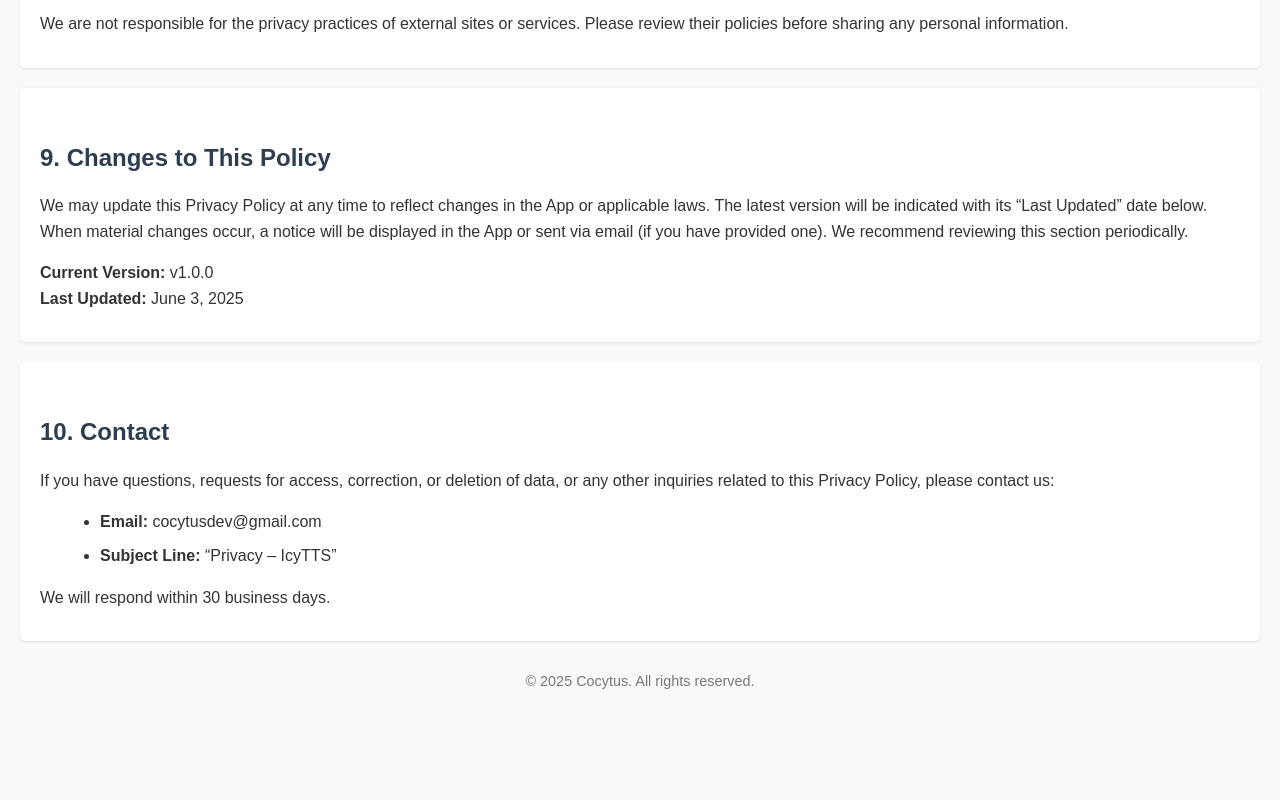
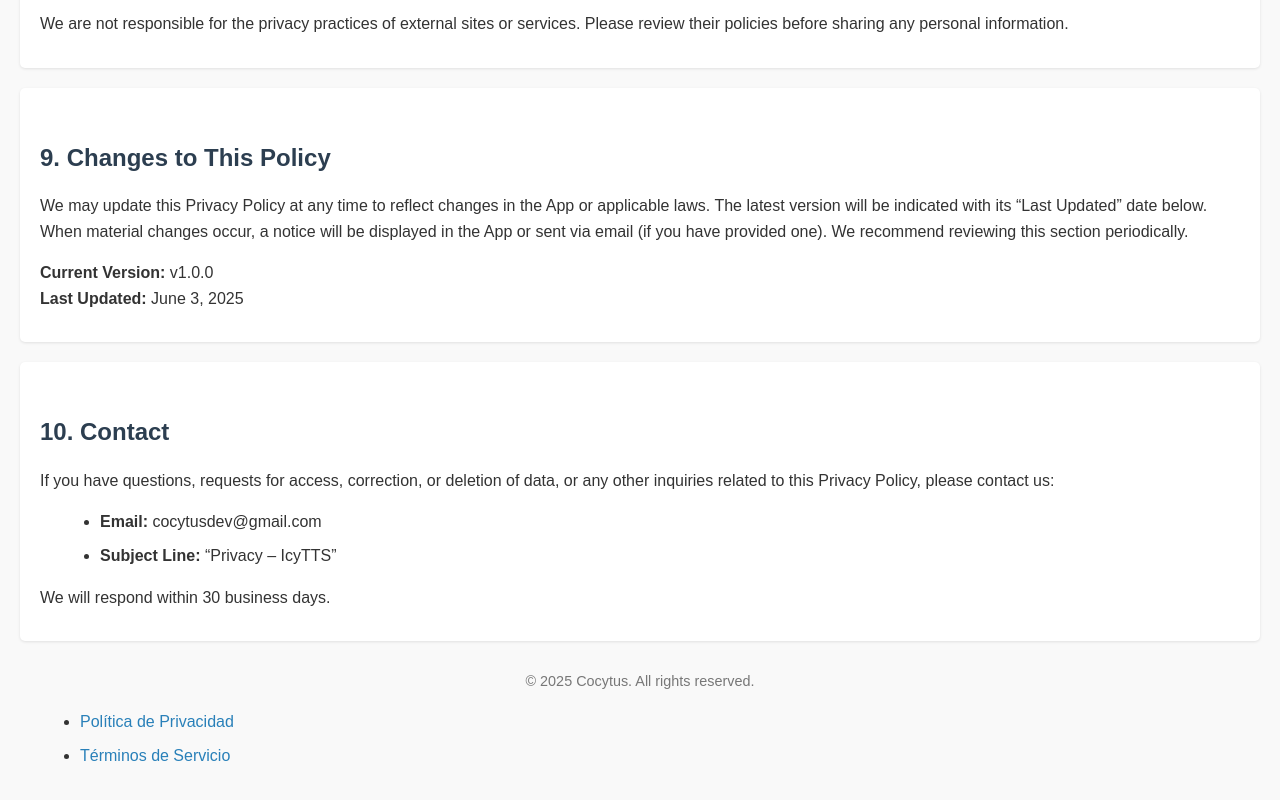
Before and after one commit to Cocytusdev/IcyTTS, a plain HTML site: page index.html in a window 1280 px wide. Shown: the part 4361-5161 px from the top of the page. Before the commit the page ends 5074 px from the top, so only its background shows below. Drawn offline with Linux system fonts and the light colour scheme.

Commit message:
Update index.html

```diff
--- a/index.html
+++ b/index.html
@@ -321,5 +321,12 @@
     © 2025 Cocytus. All rights reserved.
   </div>
 
+<footer>
+  <ul>
+    <li><a href="index.html">Política de Privacidad</a></li>
+    <li><a href="terms_of_service.html">Términos de Servicio</a></li>
+  </ul>
+</footer>
+
 </body>
 </html>
```
